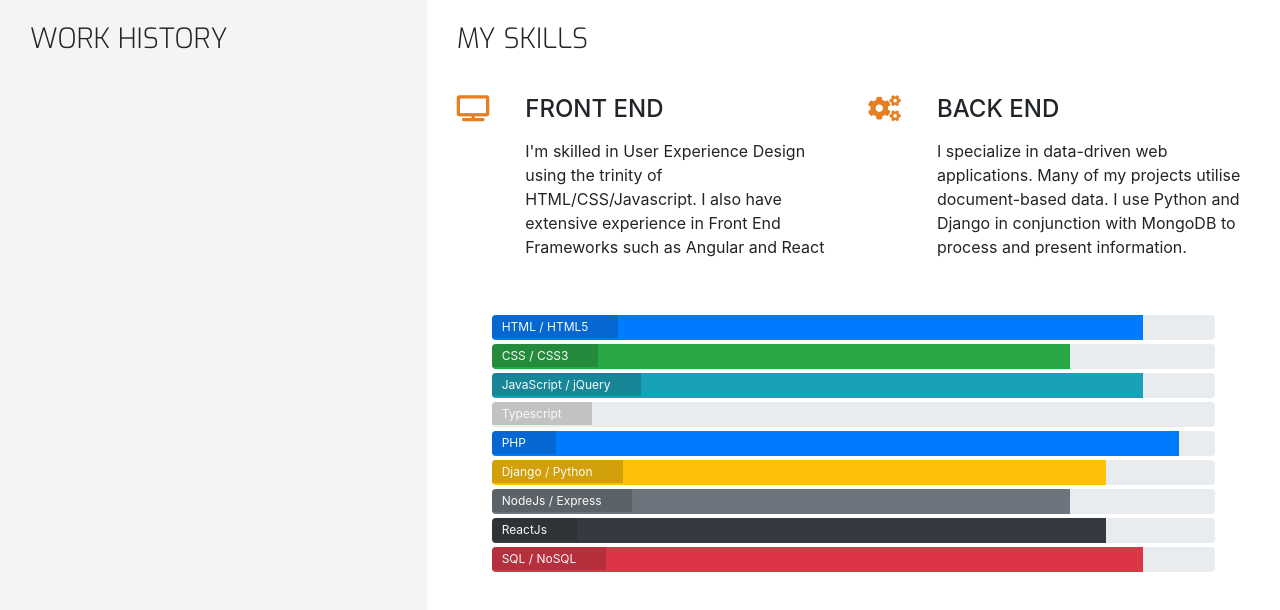
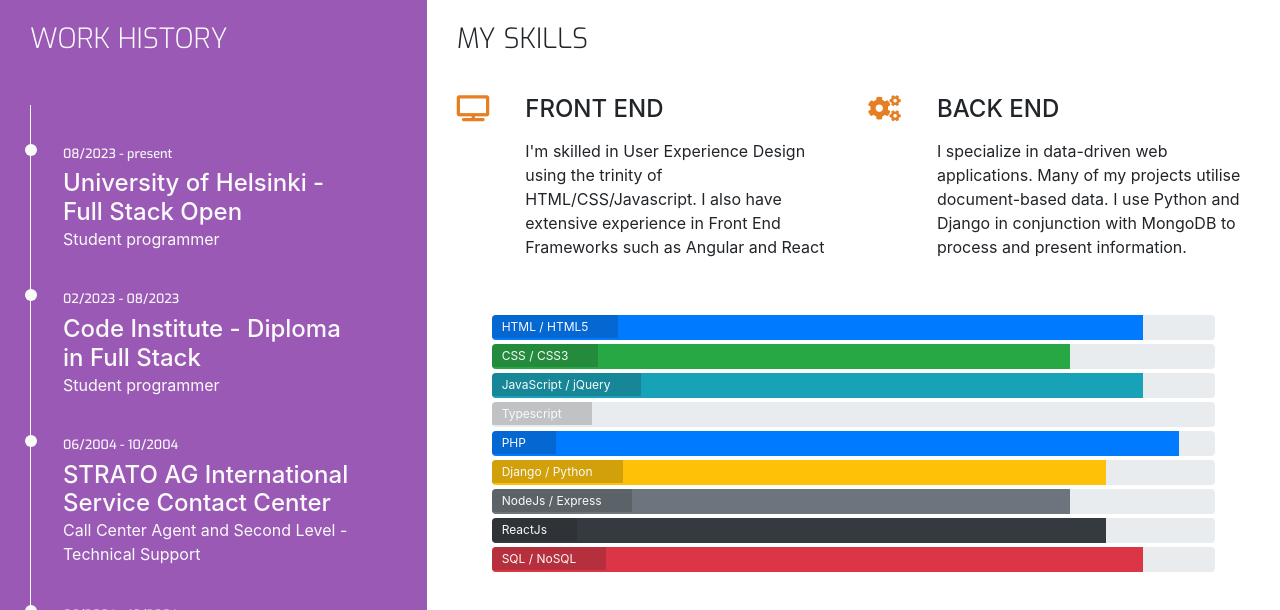
Before and after one commit to patchamamago/portfolio-patchamamago, a plain HTML site: page resume.html in a window 1280 px wide. Shown: the part 372-982 px from the top of the page. Drawn offline with nearby package versions, Linux system fonts and the light colour scheme.

Commit message:
adding a work history timeline

```diff
--- a/assets/css/style.css
+++ b/assets/css/style.css
@@ -12,6 +12,10 @@
 
 .bg-color-personal-info {
     background-color: #f4f4f4;
+}
+
+.bg-color-work-history {
+    background-color: #9b59b6;
 }
 
 .ui-menu-color-home {
@@ -63,6 +67,7 @@
     float: none;
 }
 
+.history-heading,
 .section-heading {
     font-family: "Exo", sans-serif;
     font-weight: 300;
@@ -282,3 +287,51 @@
 .progress-section {
     margin: 40px 20px;
 }
+
+/* --- Work History -------------------------------------*/
+
+.history-heading {
+    color: #fafafa;
+    margin-bottom: 50px;
+}
+
+.timeline-item {
+    padding: 4em 2em 0em 2em;
+    position: relative;
+    color: #fafafa;
+    border-left: 1px solid;
+}
+
+.timeline-item p {
+    padding: 0;
+    margin: 0;
+}
+
+.timeline-item:before {
+    content: attr(data-dates);
+    position: absolute;
+    left: 2.5em;
+    top: 3em;
+    display: block;
+    font-family: "Exo", sans-serif;
+    font-weight: 500;
+    font-size: 0.8em;
+    padding: 0;
+    margin: 0;
+}
+
+.timeline-item:after {
+    width: 12px;
+    height: 12px;
+    display: block;
+    top: 2.4em;
+    position: absolute;
+    left: -6px;
+    border-radius: 12px;
+    content: '';
+    background: #fafafa;
+}
+
+.history-items {
+    margin-bottom: 30px;
+}
--- a/resume.html
+++ b/resume.html
@@ -50,12 +50,34 @@
 
     <section class="container-fluid">
         <div class="row">
-            <div class="col-md-4 bg-color-personal-info section-column">
+            <div class="col-md-4 bg-color-work-history section-column">
                 <div class="row">
                     <div class="col-12">
-                        <h3 class="section-heading uppercase">
+                        <h3 class="history-heading uppercase">
                             Work History
                         </h3>
+                    </div>
+                </div>
+                <div class="history-items">
+                    <div class="timeline-item" data-dates="08/2023 - present">
+                        <h4>University of Helsinki - Full Stack Open</h4>
+                        <p>Student programmer</p>
+                    </div>
+                    <div class="timeline-item" data-dates="02/2023 - 08/2023">
+                        <h4>Code Institute - Diploma in Full Stack</h4>
+                        <p>Student programmer</p>
+                    </div>
+                    <div class="timeline-item" data-dates="06/2004 - 10/2004">
+                        <h4>STRATO AG International Service Contact Center</h4>
+                        <p>Call Center Agent and Second Level - Technical Support</p>
+                    </div>
+                    <div class="timeline-item" data-dates="06/2004 - 10/2004">
+                        <h4>Botanical Garden and Museum, Free University, Berlin</h4>
+                        <p>Software programmer</p>
+                    </div>
+                    <div class="timeline-item" data-dates="04/2004 - 06/2008">
+                        <h4>Botanical Garden, Pinar del Río, Cuba</h4>
+                        <p>Network administrator / Software programmer</p>
                     </div>
                 </div>
             </div>
```
